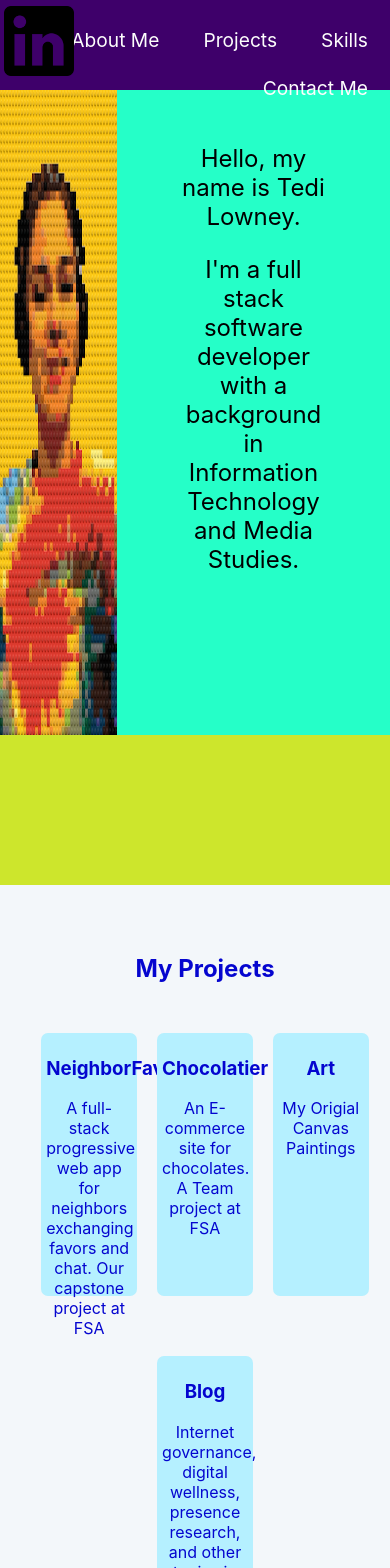
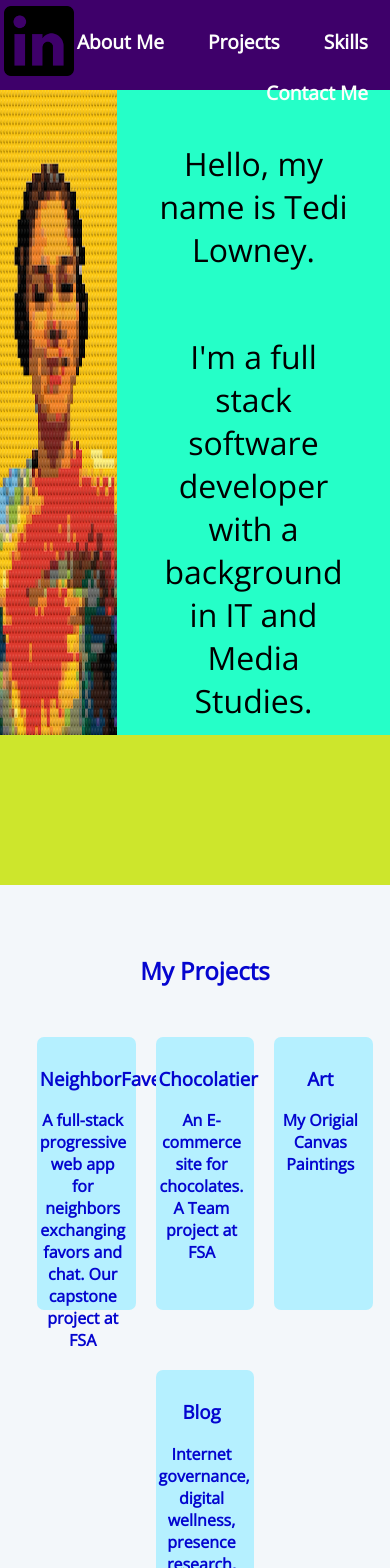
Before and after one commit to Tedicode/new-port, a React (Create React App) app: page / in a window 390 px wide. Shown: the top 1568 px of the page. Built offline with nearby package versions, Linux system fonts and the light colour scheme.

Commit message:
improved spacing and responsive layout for desktop

```diff
--- a/public/index.html
+++ b/public/index.html
@@ -3,6 +3,12 @@
   <head>
     <meta charset="utf-8" />
     <link rel="icon" href="%PUBLIC_URL%/favicon.ico" />
+    <link rel="preconnect" href="https://fonts.googleapis.com" />
+    <link rel="preconnect" href="https://fonts.gstatic.com" crossorigin />
+    <link
+      href="https://fonts.googleapis.com/css2?family=Open+Sans:wght@300&display=swap"
+      rel="stylesheet"
+    />
     <meta name="viewport" content="width=device-width, initial-scale=1" />
     <meta name="theme-color" content="#000000" />
     <meta
--- a/src/App.css
+++ b/src/App.css
@@ -1,41 +1,5 @@
-/* .App-logo {
-  height: 40vmin;
-  pointer-events: none;
-}
-
-@media (prefers-reduced-motion: no-preference) {
-  .App-logo {
-    animation: App-logo-spin infinite 20s linear;
-  }
-} */
-
-/* .App-header {
-  background-color: #282c34;
-  min-height: 100vh;
-  display: flex;
-  flex-direction: column;
-  align-items: center;
-  justify-content: center;
-  font-size: calc(10px + 2vmin);
-  color: white;
-}
-
-.App-link {
-  color: #61dafb;
-}
-
-@keyframes App-logo-spin {
-  from {
-    transform: rotate(0deg);
-  }
-  to {
-    transform: rotate(360deg);
-  }
-} */
-
 .App {
   text-align: center;
-  /* display: flex; */
 }
 
 html,
@@ -48,6 +12,7 @@
 }
 
 header {
+  font-family: "Open Sans", sans-serif;
   height: 90px;
   width: 100%;
   position: fixed;
@@ -60,13 +25,8 @@
   top: 7%;
 }
 
-/* header * {
-  display: inline-block;
-} */
-
 .navbar {
   display: inline-block;
-  /* background-color: black; */
   text-align: right;
   width: 100%;
   height: 100%;
@@ -86,6 +46,7 @@
   color: rgb(253, 253, 252);
   text-decoration: none;
   font-size: 1.2rem;
+  font-weight: bold;
   padding: 10px;
   border-radius: 5px;
 }
@@ -97,19 +58,15 @@
   background-color: rgb(205, 230, 44);
 }
 
-/* .main {
-  display: inline-block;
-  width: 75%;
-} */
+#grad-slide {
+  font-family: "Open Sans", sans-serif;
 
-#grad-slide {
   height: 80vh;
   width: 100%;
   padding-top: 60px;
   display: flex;
   border-right: solid rgb(37, 255, 200) 30px;
   /* background-image: url("TediSimplerSlide.png"); */
-
   /* background-color: rgb(205, 230, 44); */
 }
 
@@ -126,27 +83,19 @@
 }
 
 .grad-div {
-  display: flex;
-  flex-direction: column;
-
-  /* justify-content: center; */
-  /*
-  background-color: rgb(7, 254, 184); */
-
   background-color: rgb(37, 255, 200);
 }
 
-/* .grad-div * {
-  height: 100%;
-} */
-
 .purple-div {
-  font-size: 1.5rem;
-  padding: 60px;
-
-  /* background-color: blueviolet; */
+  display: flex;
+  flex-direction: column;
+  font-size: 2rem;
+  padding: 50px 40px 100px 40px;
 }
 
+.purple-div p {
+  height: 100%;
+}
 #divider {
   width: 100%;
   height: 150px;
@@ -155,6 +104,7 @@
 }
 
 section {
+  font-family: "Open Sans", sans-serif;
   background: rgb(243, 247, 250);
   width: 100%;
   min-height: 60vh;
@@ -189,9 +139,10 @@
 
 .project {
   display: inline-block;
+  font-weight: bold;
   width: 22%;
   margin: 30px 10px;
-  padding: 5px;
+  padding: 10px 10px 10px 3px;
   height: 30vh;
   color: rgba(0, 0, 206, 0.979);
   /* border: 0.5px solid rgb(200, 78, 249); */
--- a/src/App.js
+++ b/src/App.js
@@ -68,8 +68,8 @@
           <div class="purple-div">
             <p>Hello, my name is Tedi Lowney.</p>
             <p>
-              I'm a full stack software developer with a background in
-              Information Technology and Media Studies.
+              I'm a full stack software developer with a background in IT and
+              Media Studies.
             </p>
           </div>
         </div>
```
